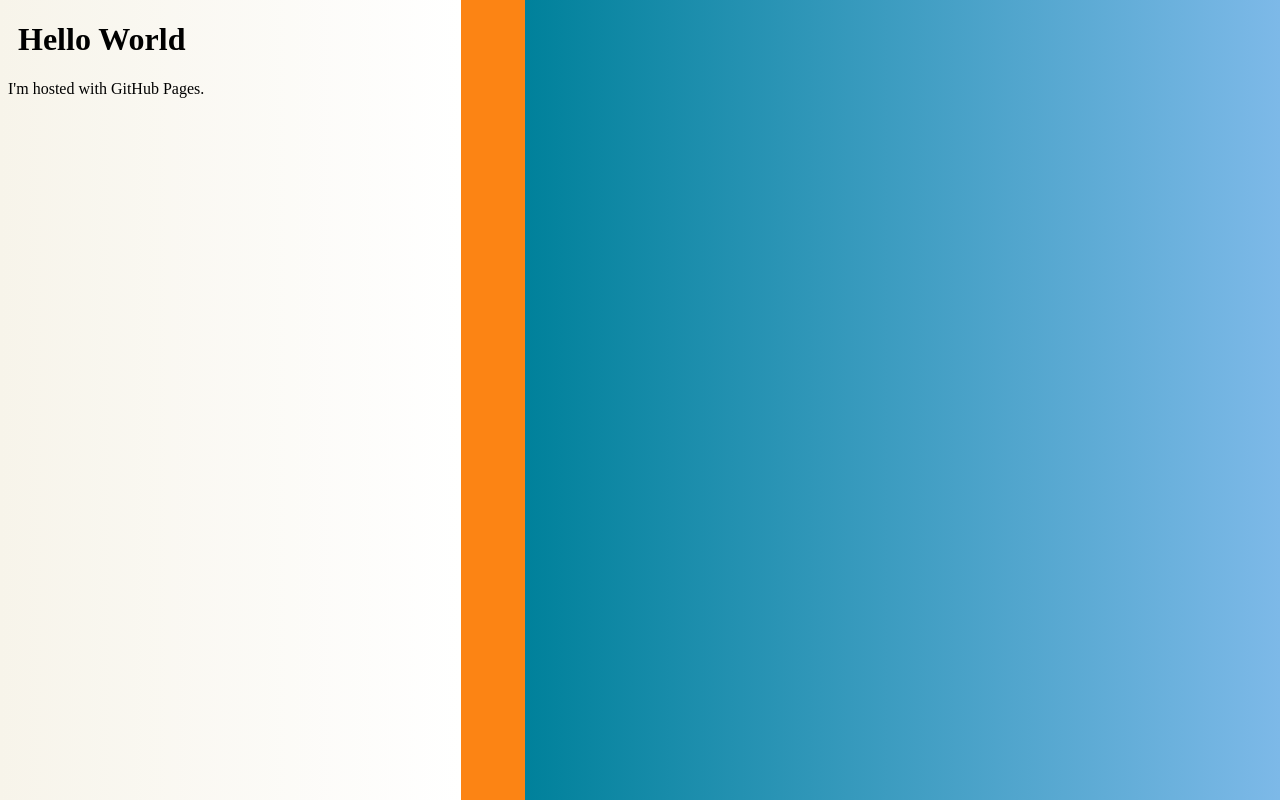
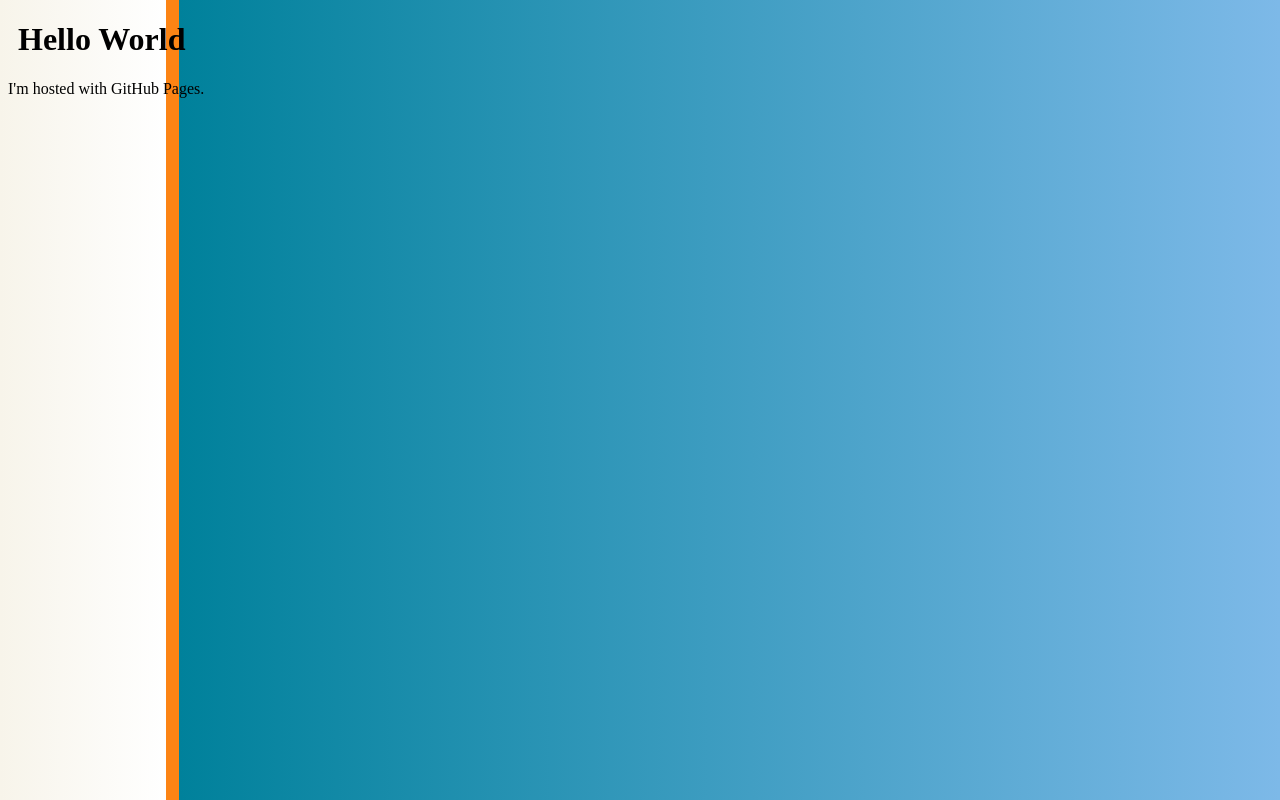
Before and after one commit to OtterMatic/OtterMatic.github.io, a plain HTML site: page index.html in a window 1280 px wide. Drawn offline with Linux system fonts and the light colour scheme.

Commit message:
css update
css update

```diff
--- a/externalstyle.css
+++ b/externalstyle.css
@@ -1,8 +1,8 @@
 body {
 background: #f7f4ea; /* Old browsers */
-background: -moz-linear-gradient(left, #f7f4ea 0%, #ffffff 36%, #fc8414 36%, #fc8414 41%, #ffffff 41%, #00819b 41%, #7db9e8 100%); /* FF3.6-15 */
-background: -webkit-linear-gradient(left, #f7f4ea 0%,#ffffff 36%,#fc8414 36%,#fc8414 41%,#ffffff 41%,#00819b 41%,#7db9e8 100%); /* Chrome10-25,Safari5.1-6 */
-background: linear-gradient(to right, #f7f4ea 0%,#ffffff 36%,#fc8414 36%,#fc8414 41%,#ffffff 41%,#00819b 41%,#7db9e8 100%); /* W3C, IE10+, FF16+, Chrome26+, Opera12+, Safari7+ */
+background: -moz-linear-gradient(left, #f7f4ea 0%, #ffffff 13%, #fc8414 13%, #fc8414 14%, #ffffff 14%, #00819b 14%, #7db9e8 100%); /* FF3.6-15 */
+background: -webkit-linear-gradient(left, #f7f4ea 0%,#ffffff 13%,#fc8414 13%,#fc8414 14%,#ffffff 14%,#00819b 14%,#7db9e8 100%); /* Chrome10-25,Safari5.1-6 */
+background: linear-gradient(to right, #f7f4ea 0%,#ffffff 13%,#fc8414 13%,#fc8414 14%,#ffffff 14%,#00819b 14%,#7db9e8 100%); /* W3C, IE10+, FF16+, Chrome26+, Opera12+, Safari7+ */
 filter: progid:DXImageTransform.Microsoft.gradient( startColorstr='#f7f4ea', endColorstr='#7db9e8',GradientType=1 ); /* IE6-9 */
 }
 
```
